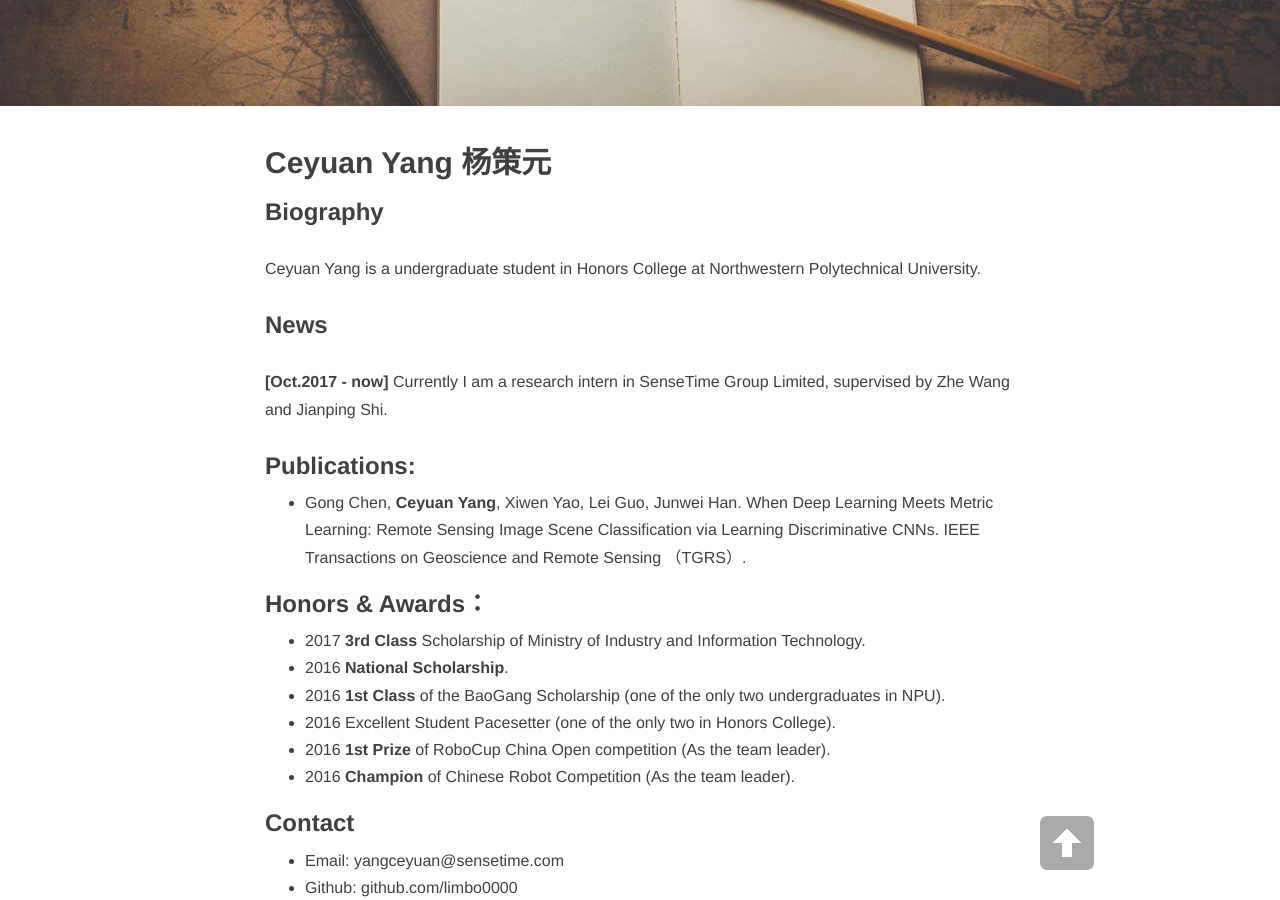
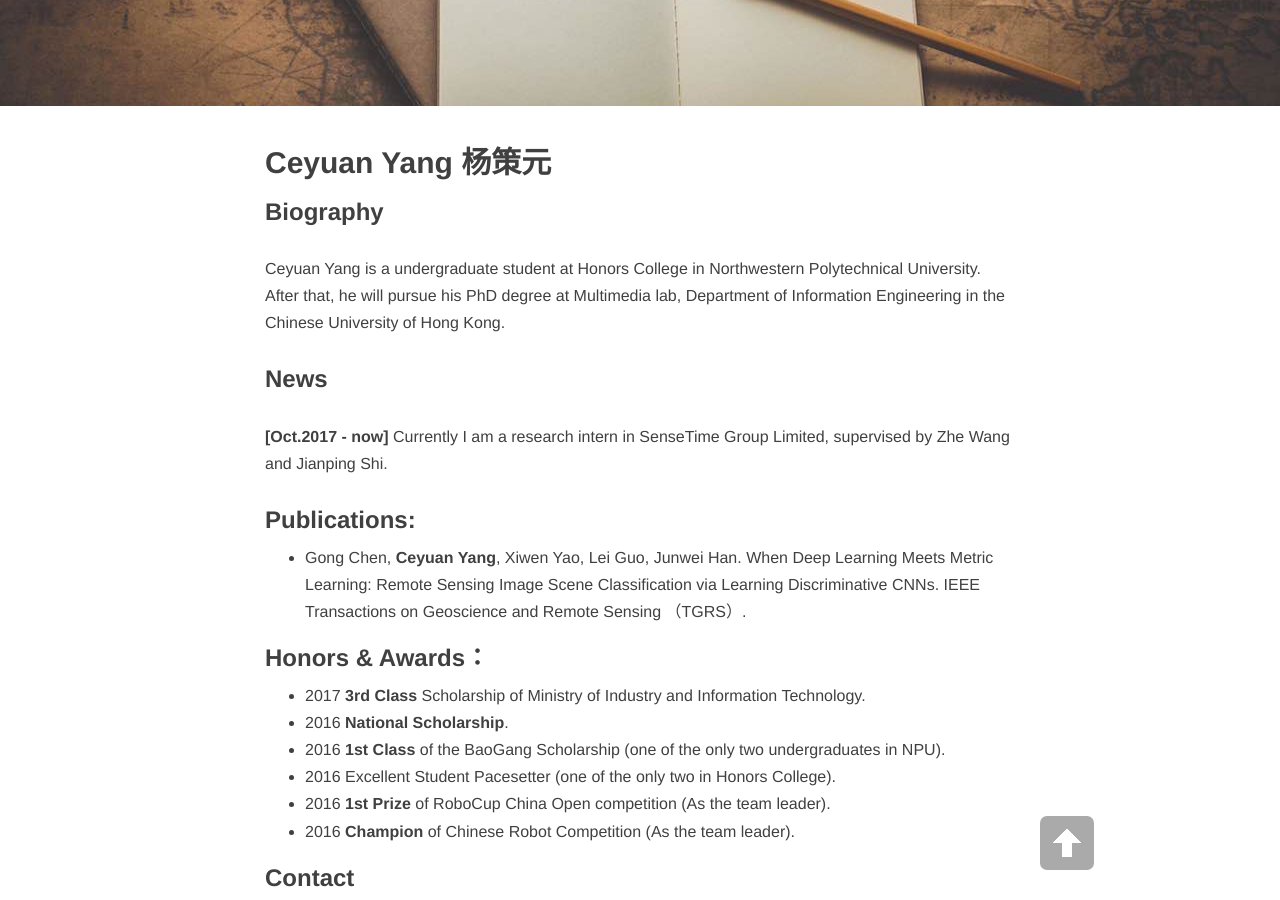
Before and after one commit to trchen12/trchen12.github.io, a Jekyll site: the page built from about.md, in a window 1280 px wide and 900 px high, scrolled down 322 px. Built offline with Jekyll 4.4.1, drawn with Linux system fonts in a browser that asks for light colours; nearby versions of some CDN libraries; comment, search, counter and statistics services are not loaded.

Commit message:
Update about.md

```diff
--- a/about.md
+++ b/about.md
@@ -7,7 +7,7 @@ header-img: "img/5.jpg"
 ## Ceyuan Yang 杨策元
 
 ### Biography
-Ceyuan Yang is a undergraduate student in [Honors College](http://honors.nwpu.edu.cn/) at [Northwestern Polytechnical University](http://www.nwpu.edu.cn/).
+Ceyuan Yang is a undergraduate student at [Honors College](http://honors.nwpu.edu.cn/) in [Northwestern Polytechnical University](http://www.nwpu.edu.cn/). After that, he will pursue his PhD degree at [Multimedia lab](http://mmlab.ie.cuhk.edu.hk/), [Department of Information Engineering](http://www.ie.cuhk.edu.hk/main/index.shtml) in the [Chinese University of Hong Kong.](http://www.cuhk.edu.hk/chinese/index.html)
 
 ### News
 **[Oct.2017 - now]** Currently I am a research intern in [SenseTime Group Limited](https://www.sensetime.com/), supervised by [Zhe Wang](http://www.ee.cuhk.edu.hk/~zwang/) and [Jianping Shi](http://shijianping.me/).
```
